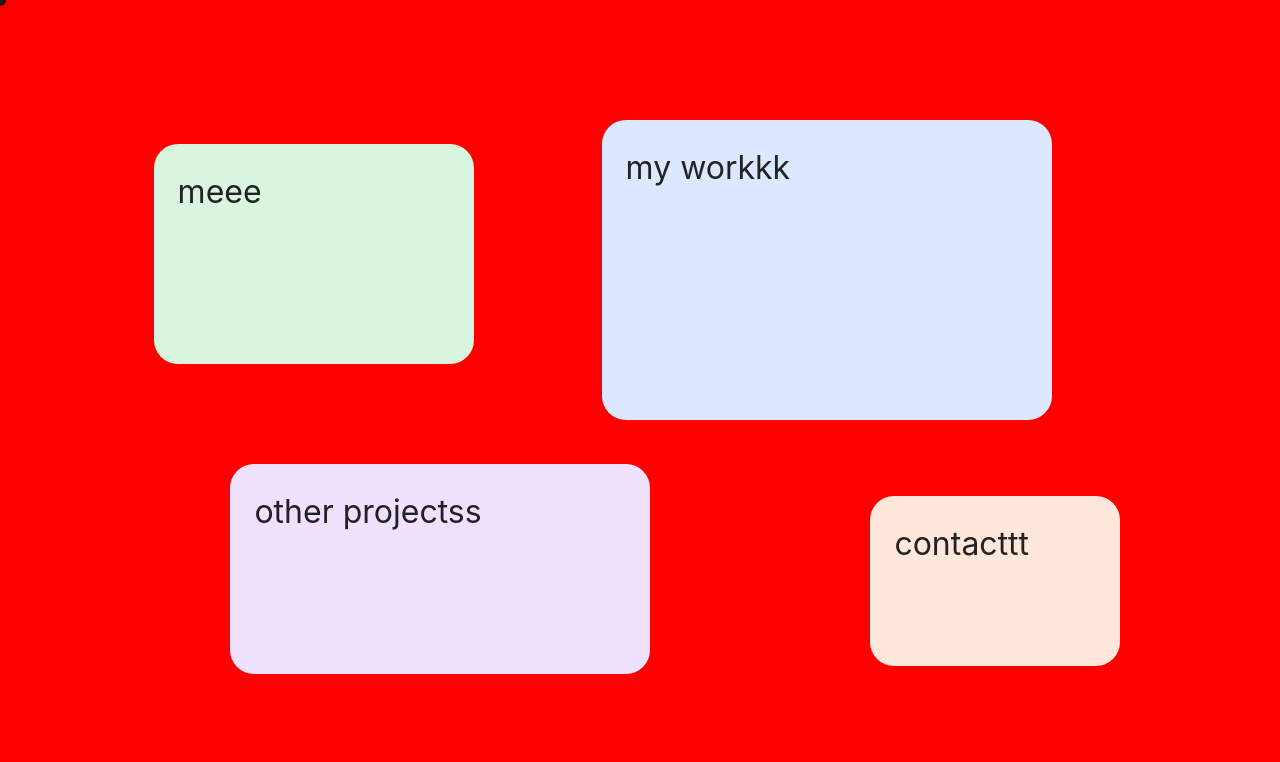
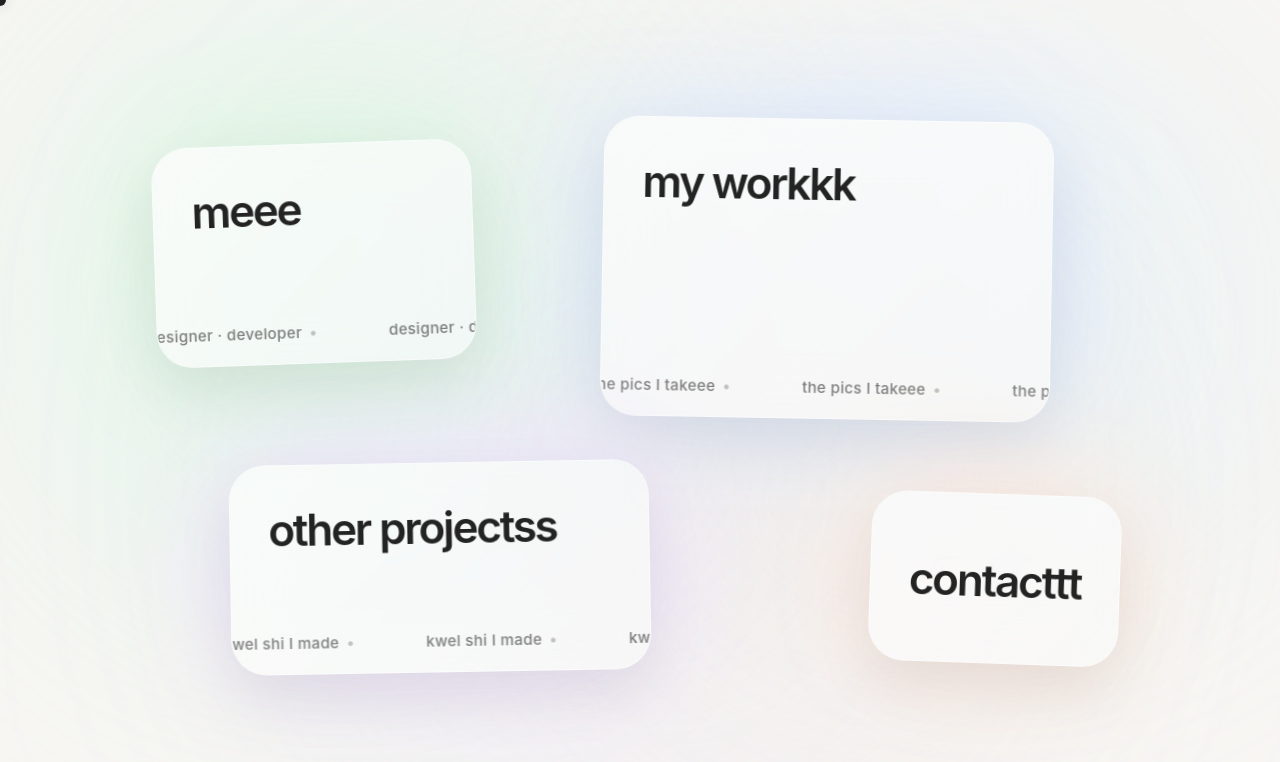
Before and after one commit to NamanPatel0/project-vcr, a Next.js app: page / in a window 1280 px wide. Shown: the top 762 px of the page. Built offline with nearby package versions, Linux system fonts and the light colour scheme.

Commit message:
update: add glassmorphism workspace and animated cards

```diff
--- a/app/page.tsx
+++ b/app/page.tsx
@@ -4,9 +4,19 @@ import Cursor from "@/components/cursor/Cursor";
 
 export default function Home() {
   return (
-    <main className="relative h-screen overflow-hidden">
+    <main
+      style={{
+        position: "relative",
+        width: "100vw",
+        height: "100vh",
+        overflow: "hidden",
+        cursor: "none",
+      }}
+    >
       <Background />
+
       <Workspace />
+
       <Cursor />
     </main>
   );
--- a/components/background/Background.tsx
+++ b/components/background/Background.tsx
@@ -1,11 +1,53 @@
-export default function Background() {
+"use client";
+
+import { motion } from "framer-motion";
+
+function Glow({
+  className,
+  duration,
+}: {
+  className: string;
+  duration: number;
+}) {
   return (
-    <div
-      style={{
-        position: "absolute",
-        inset: 0,
-        background: "red",
+    <motion.div
+      className={className}
+      animate={{
+        x: [0, 25, -20, 0],
+        y: [0, -20, 15, 0],
+        scale: [1, 1.05, 0.97, 1],
+      }}
+      transition={{
+        duration,
+        repeat: Infinity,
+        ease: "easeInOut",
       }}
     />
   );
 }
+
+export default function Background() {
+  return (
+    <div className="absolute inset-0 -z-10 overflow-hidden bg-[#F8F6F3]">
+      <Glow
+        duration={22}
+        className="absolute left-[4%] top-[8%] h-[520px] w-[520px] rounded-full bg-emerald-200/30 blur-[140px]"
+      />
+
+      <Glow
+        duration={28}
+        className="absolute right-[6%] top-[12%] h-[450px] w-[450px] rounded-full bg-sky-200/30 blur-[140px]"
+      />
+
+      <Glow
+        duration={34}
+        className="absolute bottom-[4%] left-[28%] h-[560px] w-[560px] rounded-full bg-violet-200/25 blur-[160px]"
+      />
+
+      <Glow
+        duration={26}
+        className="absolute bottom-[10%] right-[18%] h-[420px] w-[420px] rounded-full bg-orange-100/25 blur-[120px]"
+      />
+    </div>
+  );
+}
--- a/components/card/Card.tsx
+++ b/components/card/Card.tsx
@@ -1,9 +1,12 @@
 "use client";
 
 import { motion } from "framer-motion";
+import { useState } from "react";
+import styles from "./card.module.css";
 
 interface CardProps {
   title: string;
+  subtitle?: string;
   x: string;
   y: string;
   width: number;
@@ -15,34 +18,87 @@ interface CardProps {
 
 export default function Card({
   title,
+  subtitle,
   x,
   y,
   width,
   height,
   color,
+  rotation,
+  delay,
 }: CardProps) {
+  const isContact = !subtitle;
+
+  const [hovered, setHovered] = useState(false);
+
   return (
     <motion.div
+      data-card
+      className={`${styles.card} ${isContact ? styles.centered : ""}`}
       style={{
-        position: "absolute",
         left: x,
         top: y,
         width,
         height,
-        background: color,
-        borderRadius: 24,
+        rotate: `${rotation}deg`,
+        boxShadow: `
+          0 25px 60px rgba(0,0,0,.08),
+          0 0 ${hovered ? 170 : 120}px ${color}
+        `,
       }}
+      initial={{
+        opacity: 0,
+        scale: 0.92,
+        y: 30,
+      }}
+      animate={{
+        opacity: 1,
+        scale: hovered ? 1.035 : 1,
+        y: [0, -8, 0],
+      }}
+      transition={{
+        opacity: {
+          duration: 0.7,
+          delay,
+        },
+        scale: {
+          duration: 0.25,
+        },
+        y: {
+          duration: 6,
+          repeat: Infinity,
+          repeatType: "mirror",
+          ease: "easeInOut",
+          delay,
+        },
+      }}
+      whileHover={{
+        y: -10,
+      }}
+      onHoverStart={() => setHovered(true)}
+      onHoverEnd={() => setHovered(false)}
     >
-      <h1
-        style={{
-          padding: 24,
-          margin: 0,
-          fontSize: 32,
-          color: "#222",
-        }}
-      >
-        {title}
-      </h1>
+      <div className={styles.content}>
+        <h1>{title}</h1>
+      </div>
+
+      {subtitle && (
+        <div className={styles.ticker}>
+          <div
+            className={styles.track}
+            style={{
+              animationDuration: hovered ? "15s" : "18s",
+            }}
+          >
+            {Array.from({ length: 20 }).map((_, i) => (
+              <span key={i}>
+                {subtitle}
+                <span className={styles.dot}> • </span>
+              </span>
+            ))}
+          </div>
+        </div>
+      )}
     </motion.div>
   );
 }
--- a/components/card/card.module.css
+++ b/components/card/card.module.css
@@ -3,69 +3,158 @@
 
   display: flex;
   flex-direction: column;
-  justify-content: flex-start;
 
-  padding: 28px;
+  padding: 38px;
 
-  border-radius: 32px;
+  border-radius: 36px;
 
-  background: rgba(255, 255, 255, 0.32);
+  background: rgba(255, 255, 255, 0.42);
 
-  backdrop-filter: blur(18px);
-  -webkit-backdrop-filter: blur(18px);
+  backdrop-filter: blur(28px);
+  -webkit-backdrop-filter: blur(28px);
 
-  border: 1px solid rgba(255, 255, 255, 0.45);
+  border: 1px solid rgba(255, 255, 255, 0.55);
 
   overflow: hidden;
 
   user-select: none;
+  cursor: none;
 
   transition:
-    transform 0.35s cubic-bezier(0.22, 1, 0.36, 1),
-    box-shadow 0.35s cubic-bezier(0.22, 1, 0.36, 1);
-
-  cursor: none;
+    border-color .35s,
+    background .35s,
+    box-shadow .35s;
 }
 
 .card::before {
   content: "";
 
   position: absolute;
-
   inset: 0;
 
   border-radius: inherit;
 
   background: linear-gradient(
     135deg,
-    rgba(255, 255, 255, 0.28),
-    rgba(255, 255, 255, 0.05)
+    rgba(255,255,255,.38),
+    rgba(255,255,255,.08)
   );
 
   pointer-events: none;
+
+  z-index: 0;
+}
+
+.content {
+  position: relative;
+  z-index: 2;
+
+  display: flex;
+  flex-direction: column;
+
+  justify-content: flex-start;
+
+  height: 100%;
 }
 
 .card h1 {
-  position: relative;
+  margin: 0;
+
+  padding-top: 4px;
+
+  font-size: 2.75rem;
+  font-weight: 600;
+
+  line-height: 1;
+
+  letter-spacing: -.05em;
+
+  color: #232323;
+}
+
+/* ---------- ticker ---------- */
+
+.ticker {
+  position: absolute;
+
+  left: 0;
+  right: 0;
+  bottom: 18px;
+
+  overflow: hidden;
+
   z-index: 2;
 
+  white-space: nowrap;
+}
+
+.track {
+  display: inline-flex;
+
+  align-items: center;
+
+  width: max-content;
+
+  white-space: nowrap;
+
+  will-change: transform;
+
+  animation: marquee 18s linear infinite;
+}
+
+.track span {
+  display: inline-flex;
+
+  align-items: center;
+
+  flex-shrink: 0;
+
+  padding-right: 2rem;
+
+  font-size: .95rem;
+  font-weight: 500;
+
+  letter-spacing: .02em;
+
+  color: rgba(35,35,35,.58);
+}
+
+.dot {
+  margin: 0 .45rem;
+
+  opacity: .45;
+}
+
+@keyframes marquee {
+  from {
+    transform: translateX(0%);
+  }
+
+  to {
+    transform: translateX(-50%);
+  }
+}
+
+/* ---------- contact ---------- */
+
+.centered {
+  justify-content: center;
+  align-items: center;
+}
+
+.centered .content {
+  justify-content: center;
+  align-items: center;
+
+  height: 100%;
+}
+
+.centered h1 {
   margin: 0;
 
-  font-size: 2rem;
-  font-weight: 600;
-
-  color: #232323;
-
-  letter-spacing: -0.03em;
+  text-align: center;
 }
 
-.card p {
-  position: relative;
-  z-index: 2;
-
-  margin-top: 12px;
-
-  color: rgba(35, 35, 35, 0.7);
-
-  line-height: 1.6;
+.centered .ticker {
+  display: none;
 }
--- a/components/cursor/Cursor.tsx
+++ b/components/cursor/Cursor.tsx
@@ -16,42 +16,56 @@ export default function Cursor() {
     y: 0,
   });
 
+  const targetSize = useRef(12);
+  const currentSize = useRef(12);
+
   useEffect(() => {
     const handleMouseMove = (e: MouseEvent) => {
       mouse.current.x = e.clientX;
       mouse.current.y = e.clientY;
+
+      const target = e.target as HTMLElement;
+
+      if (target.closest(".card")) {
+        targetSize.current = 42;
+      } else {
+        targetSize.current = 12;
+      }
     };
 
     window.addEventListener("mousemove", handleMouseMove);
 
-    let animationFrame: number;
+    let frame: number;
 
     const animate = () => {
-      const size = 12;
-
       position.current.x +=
-        (mouse.current.x - position.current.x) * 0.12;
+        (mouse.current.x - position.current.x) * 0.14;
 
       position.current.y +=
-        (mouse.current.y - position.current.y) * 0.12;
+        (mouse.current.y - position.current.y) * 0.14;
+
+      currentSize.current +=
+        (targetSize.current - currentSize.current) * 0.18;
 
       if (cursorRef.current) {
-        cursorRef.current.style.width = `${size}px`;
-        cursorRef.current.style.height = `${size}px`;
+        cursorRef.current.style.width = `${currentSize.current}px`;
+        cursorRef.current.style.height = `${currentSize.current}px`;
 
-        cursorRef.current.style.transform = `translate3d(${
-          position.current.x - size / 2
-        }px, ${position.current.y - size / 2}px, 0)`;
+        cursorRef.current.style.transform = `translate3d(
+          ${position.current.x - currentSize.current / 2}px,
+          ${position.current.y - currentSize.current / 2}px,
+          0
+        )`;
       }
 
-      animationFrame = requestAnimationFrame(animate);
+      frame = requestAnimationFrame(animate);
     };
 
     animate();
 
     return () => {
+      cancelAnimationFrame(frame);
       window.removeEventListener("mousemove", handleMouseMove);
-      cancelAnimationFrame(animationFrame);
     };
   }, []);
 
--- a/components/workspace/Workspace.tsx
+++ b/components/workspace/Workspace.tsx
@@ -10,6 +10,7 @@ export default function Workspace() {
         <Card
           key={card.id}
           title={card.title}
+          subtitle={card.subtitle}
           x={card.x}
           y={card.y}
           width={card.width}
--- a/lib/workspace.ts
+++ b/lib/workspace.ts
@@ -1,6 +1,7 @@
 export interface WorkspaceCard {
   id: string;
   title: string;
+  subtitle?: string;
   x: string;
   y: string;
   width: number;
@@ -14,6 +15,7 @@ export const workspaceCards: WorkspaceCard[] = [
   {
     id: "meee",
     title: "meee",
+    subtitle: "designer · developer",
     x: "12%",
     y: "18%",
     width: 320,
@@ -25,6 +27,7 @@ export const workspaceCards: WorkspaceCard[] = [
   {
     id: "work",
     title: "my workkk",
+    subtitle: "the pics I takeee",
     x: "47%",
     y: "15%",
     width: 450,
@@ -36,6 +39,7 @@ export const workspaceCards: WorkspaceCard[] = [
   {
     id: "projects",
     title: "other projectss",
+    subtitle: "kwel shi I made",
     x: "18%",
     y: "58%",
     width: 420,
--- a/package.json
+++ b/package.json
@@ -17,6 +17,7 @@
     "next": "16.2.12",
     "react": "19.2.4",
     "react-dom": "19.2.4",
+    "react-fast-marquee": "^1.6.5",
     "tailwind-merge": "^3.6.0"
   },
   "devDependencies": {
```
Also changed, not shown: 1 other file (tests, documents, lock files or other folders).
